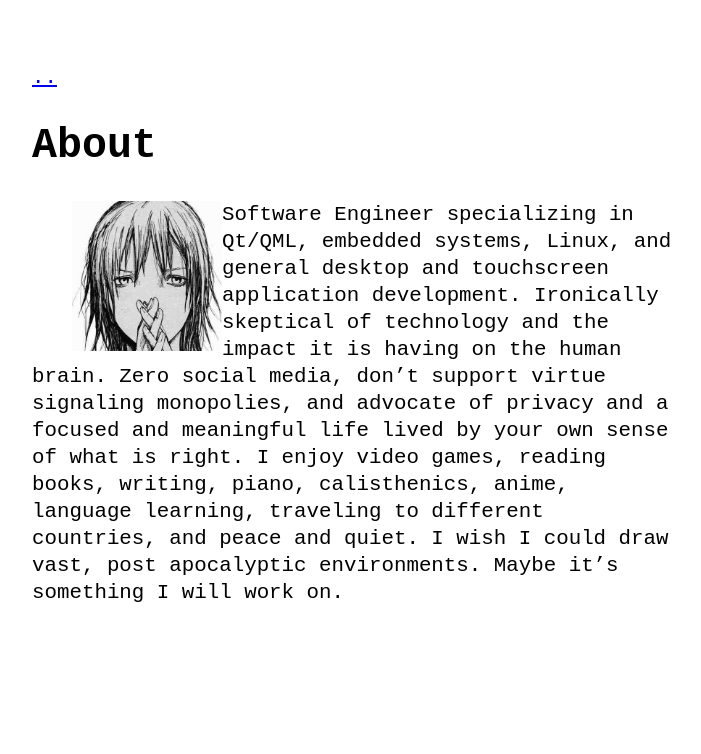
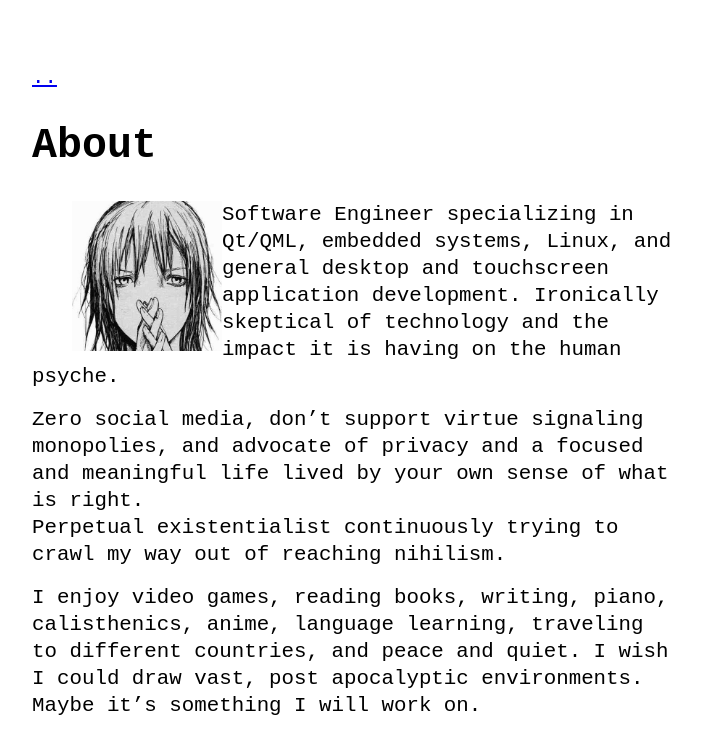
Before and after one commit to deadoceans/deadoceans.github.io, a Jekyll site: the page built from about.md, in a window 1280 px wide. Shown: the top 754 px of the page, without its empty margins (288-989 px from the left). Built offline with Jekyll 4.4.1, drawn with Linux system fonts in a browser that asks for light colours.

Commit message:
Update about.md

```diff
--- a/about.md
+++ b/about.md
@@ -5,4 +5,9 @@
 
 <figure>
   <img src="../img/logo-icon.jpg" align="left" hspace="50" vspace="50" width="150" height="150">
-</figure> Software Engineer specializing in Qt/QML, embedded systems, Linux, and general desktop and touchscreen application development.  Ironically skeptical of technology and the impact it is having on the human brain.  Zero social media, don't support virtue signaling monopolies, and advocate of privacy and a focused and meaningful life lived by your own sense of what is right.  I enjoy video games, reading books, writing, piano, calisthenics, anime, language learning, traveling to different countries, and peace and quiet.  I wish I could draw vast, post apocalyptic environments.  Maybe it's something I will work on.
+</figure> Software Engineer specializing in Qt/QML, embedded systems, Linux, and general desktop and touchscreen application development.  Ironically skeptical of technology and the impact it is having on the human psyche.
+
+Zero social media, don't support virtue signaling monopolies, and advocate of privacy and a focused and meaningful life lived by your own sense of what is right.
+Perpetual existentialist continuously trying to crawl my way out of reaching nihilism.
+
+I enjoy video games, reading books, writing, piano, calisthenics, anime, language learning, traveling to different countries, and peace and quiet.  I wish I could draw vast, post apocalyptic environments.  Maybe it's something I will work on.
```
